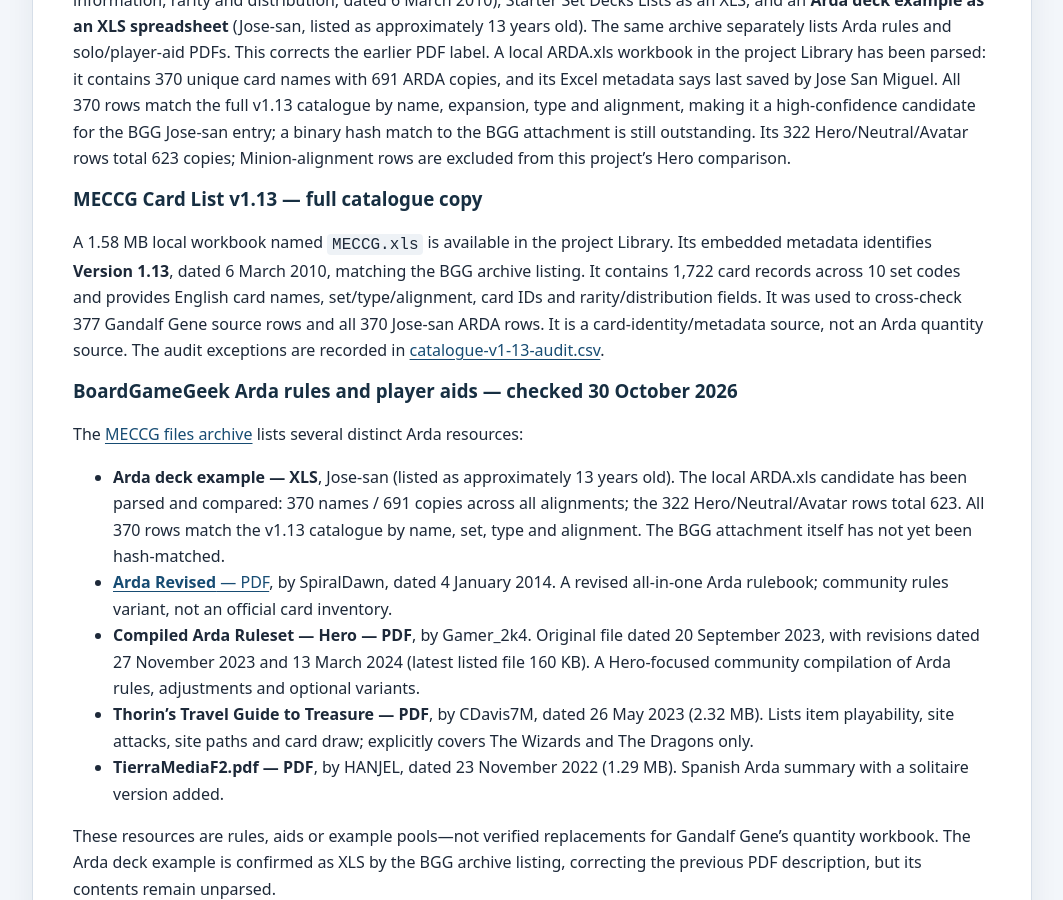
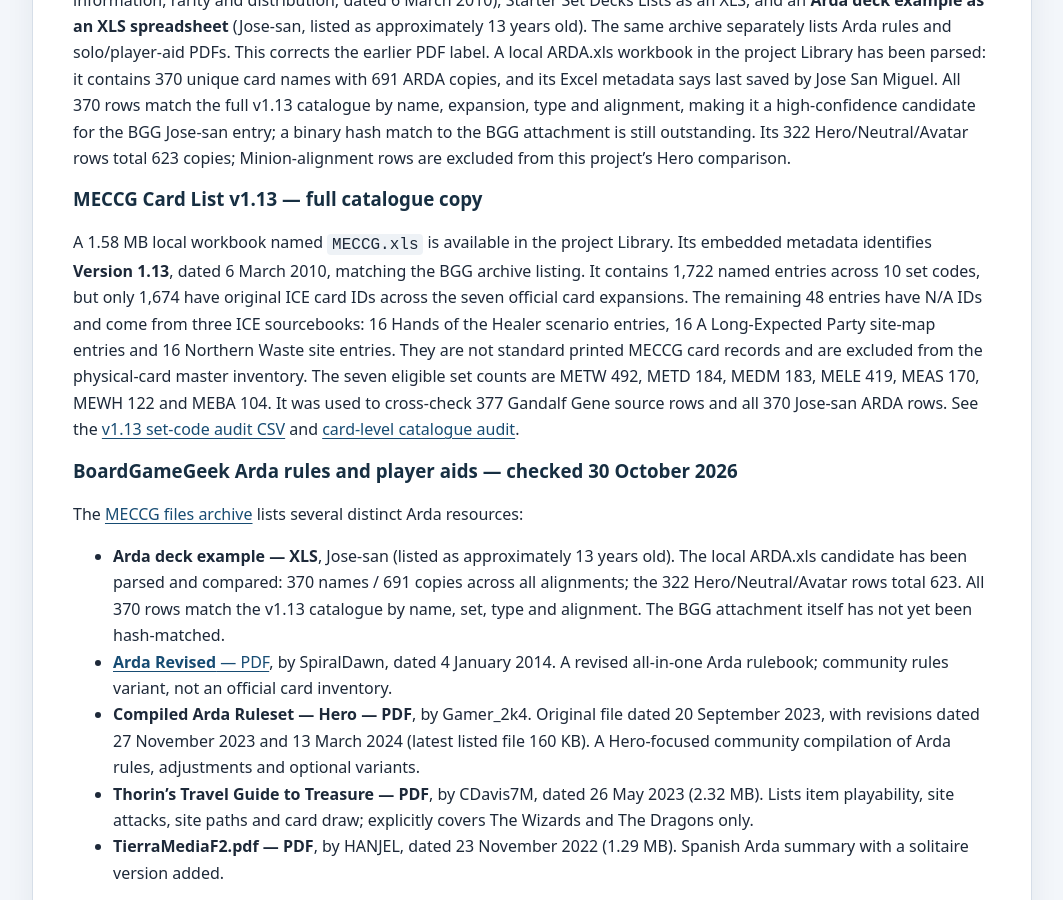
Before and after one commit to JamSpot/meccg-arda-master-database, a Jekyll site: the page built from docs/sources.md, in a window 1280 px wide and 900 px high, scrolled down 2743 px. Shown: the whole window, without its empty margins (108-1171 px from the left). Built offline with Jekyll 4.4.1, drawn with Linux system fonts in a browser that asks for light colours; our own code applies the rules of GitHub Pages for plain Markdown files.

Commit message:
Clarify v1.13 official card rows versus sourcebook entries

```diff
--- a/docs/sources.md
+++ b/docs/sources.md
@@ -59,7 +59,7 @@ Important archive for downloadable MECCG files. The current archive lists MECCG
 
 
 ### MECCG Card List v1.13 — full catalogue copy
-A 1.58 MB local workbook named `MECCG.xls` is available in the project Library. Its embedded metadata identifies **Version 1.13**, dated 6 March 2010, matching the BGG archive listing. It contains 1,722 card records across 10 set codes and provides English card names, set/type/alignment, card IDs and rarity/distribution fields. It was used to cross-check 377 Gandalf Gene source rows and all 370 Jose-san ARDA rows. It is a card-identity/metadata source, not an Arda quantity source. The audit exceptions are recorded in [catalogue-v1-13-audit.csv](../data/catalogue-v1-13-audit.csv).
+A 1.58 MB local workbook named `MECCG.xls` is available in the project Library. Its embedded metadata identifies **Version 1.13**, dated 6 March 2010, matching the BGG archive listing. It contains 1,722 named entries across 10 set codes, but only 1,674 have original ICE card IDs across the seven official card expansions. The remaining 48 entries have N/A IDs and come from three ICE sourcebooks: 16 Hands of the Healer scenario entries, 16 A Long-Expected Party site-map entries and 16 Northern Waste site entries. They are not standard printed MECCG card records and are excluded from the physical-card master inventory. The seven eligible set counts are METW 492, METD 184, MEDM 183, MELE 419, MEAS 170, MEWH 122 and MEBA 104. It was used to cross-check 377 Gandalf Gene source rows and all 370 Jose-san ARDA rows. See the [v1.13 set-code audit CSV](../data/catalogue-v1-13-set-audit.csv) and [card-level catalogue audit](../data/catalogue-v1-13-audit.csv).
 
 ### BoardGameGeek Arda rules and player aids — checked 30 October 2026
 
```
